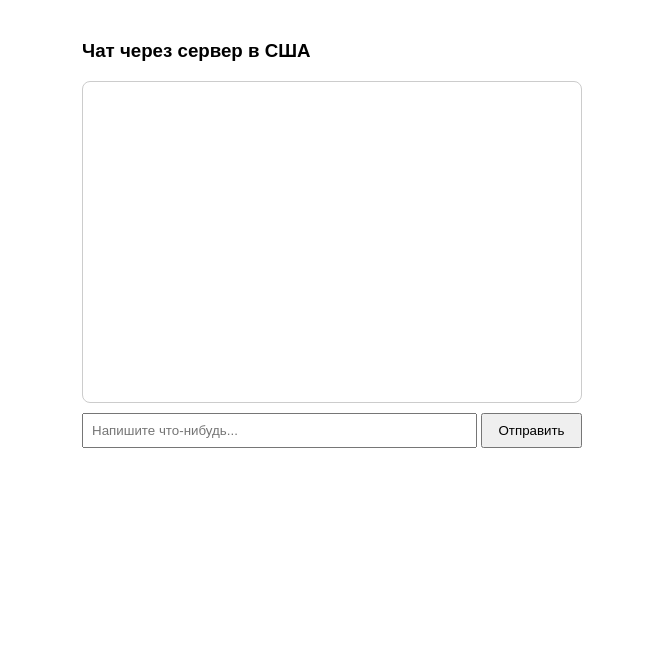
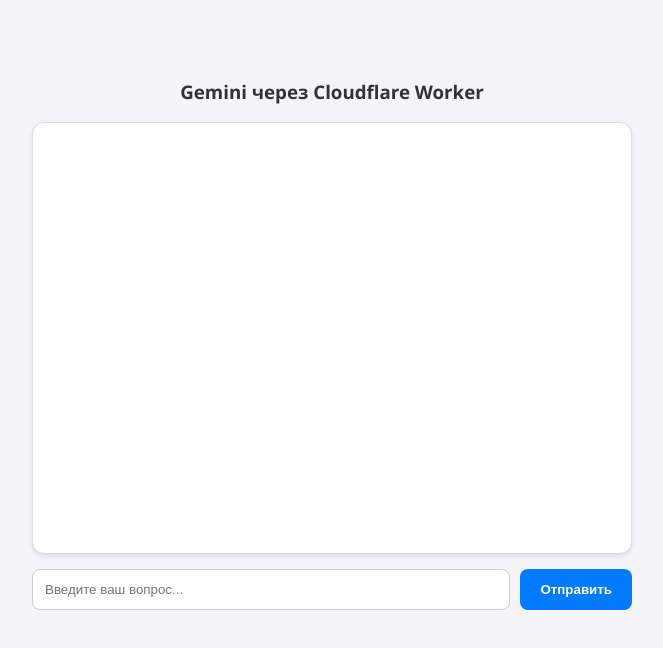
Before and after one commit to spiderkarasio/schooltest, a plain HTML site: page index.html in a window 1280 px wide. Shown: the whole page, without its empty margins (308-971 px from the left). Drawn offline with Linux system fonts and the light colour scheme.

Commit message:
Update index.html

```diff
--- a/index.html
+++ b/index.html
@@ -2,49 +2,70 @@
 <html lang="ru">
 <head>
     <meta charset="UTF-8">
-    <title>Gemini Proxy Chat</title>
+    <meta name="viewport" content="width=device-width, initial-scale=1.0">
+    <title>Gemini Cloudflare Proxy</title>
     <style>
-        body { font-family: sans-serif; max-width: 500px; margin: 40px auto; }
-        #chat { height: 300px; border: 1px solid #ccc; overflow-y: auto; padding: 10px; margin-bottom: 10px; border-radius: 8px; }
-        .msg { margin-bottom: 10px; }
-        input { width: 75%; padding: 8px; }
-        button { padding: 8px 15px; }
+        body { font-family: 'Segoe UI', Tahoma, Geneva, Verdana, sans-serif; max-width: 600px; margin: 40px auto; background-color: #f4f4f9; padding: 20px; }
+        h3 { color: #333; text-align: center; }
+        #chat { height: 400px; border: 1px solid #ddd; overflow-y: auto; padding: 15px; margin-bottom: 15px; border-radius: 12px; background: white; box-shadow: 0 2px 5px rgba(0,0,0,0.1); }
+        .msg { margin-bottom: 12px; line-height: 1.4; }
+        .user-msg { color: #2c3e50; }
+        .bot-msg { color: #27ae60; background: #f0fff4; padding: 8px; border-radius: 8px; }
+        .controls { display: flex; gap: 10px; }
+        input { flex-grow: 1; padding: 12px; border: 1px solid #ccc; border-radius: 8px; outline: none; }
+        button { padding: 10px 20px; background: #007bff; color: white; border: none; border-radius: 8px; cursor: pointer; font-weight: bold; }
+        button:hover { background: #0056b3; }
+        button:disabled { background: #ccc; }
     </style>
 </head>
 <body>
 
-    <h3>Чат через сервер в США</h3>
+    <h3>Gemini через Cloudflare Worker</h3>
     <div id="chat"></div>
-    <input type="text" id="userInput" placeholder="Напишите что-нибудь...">
-    <button onclick="send()">Отправить</button>
+    <div class="controls">
+        <input type="text" id="userInput" placeholder="Введите ваш вопрос..." onkeypress="if(event.key==='Enter') send()">
+        <button id="sendBtn" onclick="send()">Отправить</button>
+    </div>
 
     <script>
-        // Укажите IP вашего сервера в Америке
-        const SERVER_URL = 'https://9d6d7307f0b238.lhr.life/chat';
+        // --- ЗАМЕНИ НА СВОЙ АДРЕС ИЗ CLOUDFLARE ---
+        const WORKER_URL = 'https://workers.dev';
 
         async function send() {
             const input = document.getElementById('userInput');
             const chat = document.getElementById('chat');
-            const message = input.value;
+            const btn = document.getElementById('sendBtn');
+            const message = input.value.trim();
+
             if (!message) return;
 
-            chat.innerHTML += `<div class="msg"><b>Вы:</b> ${message}</div>`;
+            // Блокируем интерфейс
             input.value = '';
+            input.disabled = true;
+            btn.disabled = true;
+
+            chat.innerHTML += `<div class="msg user-msg"><b>Вы:</b> ${message}</div>`;
+            chat.scrollTop = chat.scrollHeight;
 
             try {
-                const response = await fetch(SERVER_URL, {
+                const response = await fetch(WORKER_URL, {
                     method: 'POST',
                     headers: { 'Content-Type': 'application/json' },
                     body: JSON.stringify({ message: message })
                 });
 
                 const data = await response.json();
-                const reply = data.reply || "Ошибка: " + data.error;
-                chat.innerHTML += `<div class="msg"><b>Бот:</b> ${reply}</div>`;
+                const reply = data.reply || "Ошибка сервера";
+
+                chat.innerHTML += `<div class="msg bot-msg"><b>Gemini:</b> ${reply}</div>`;
             } catch (err) {
-                chat.innerHTML += `<div style="color:red">Сервер недоступен</div>`;
+                chat.innerHTML += `<div style="color:red" class="msg">Ошибка: Не удалось связаться с воркером. Проверьте CORS или URL.</div>`;
+            } finally {
+                input.disabled = false;
+                btn.disabled = false;
+                input.focus();
+                chat.scrollTop = chat.scrollHeight;
             }
-            chat.scrollTop = chat.scrollHeight;
         }
     </script>
 </body>
```
